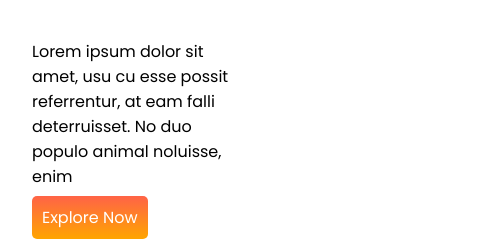
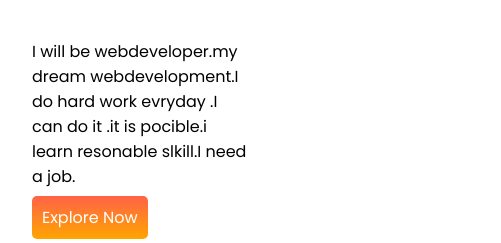
Before and after one commit to jasim-uddim/personal-protfolio-website, a plain HTML site: page index.html in a window 1280 px wide. Shown: the part 621-864 px from the top of the page, 128-629 px from the left. Drawn offline with Linux system fonts and the light colour scheme.

Commit message:
chance paragraph

```diff
--- a/index.html
+++ b/index.html
@@ -22,8 +22,8 @@
           <h1><span class="orange">Mission 2022</span></h1>
         </div>
         <p>
-          Lorem ipsum dolor sit amet, usu cu esse possit referrentur, at eam
-          falli deterruisset. No duo populo animal noluisse, enim
+          I will be webdeveloper.my dream webdevelopment.I do hard work evryday
+          .I can do it .it is pocible.i learn resonable slkill.I need a job.
         </p>
         <a
           class="btn"
@@ -37,5 +37,8 @@
       </div>
     </section>
     <!-- header section end -->
+    <!-- main containt area start -->
+
+    <!-- main containt area end -->
   </body>
 </html>
```
